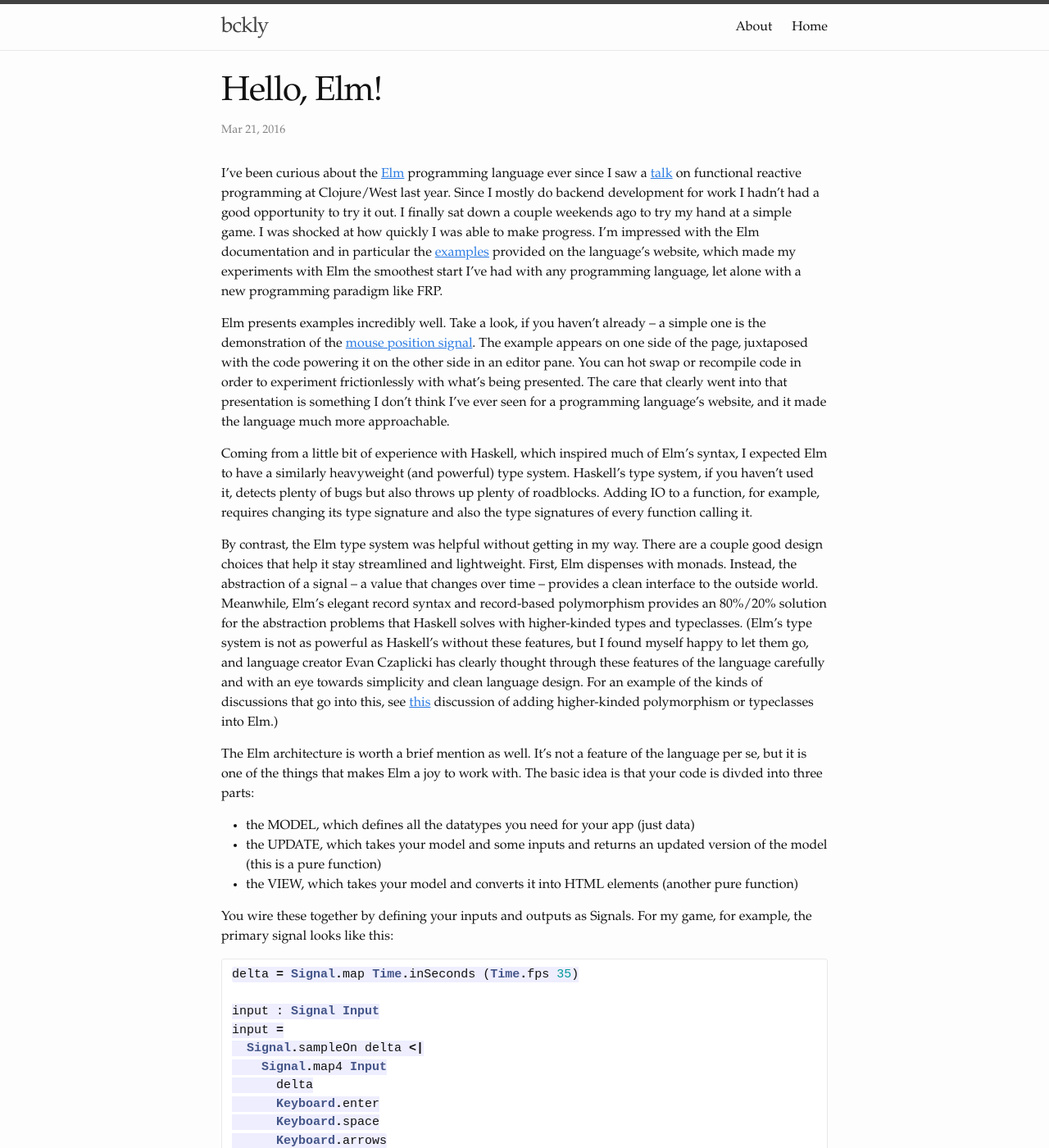
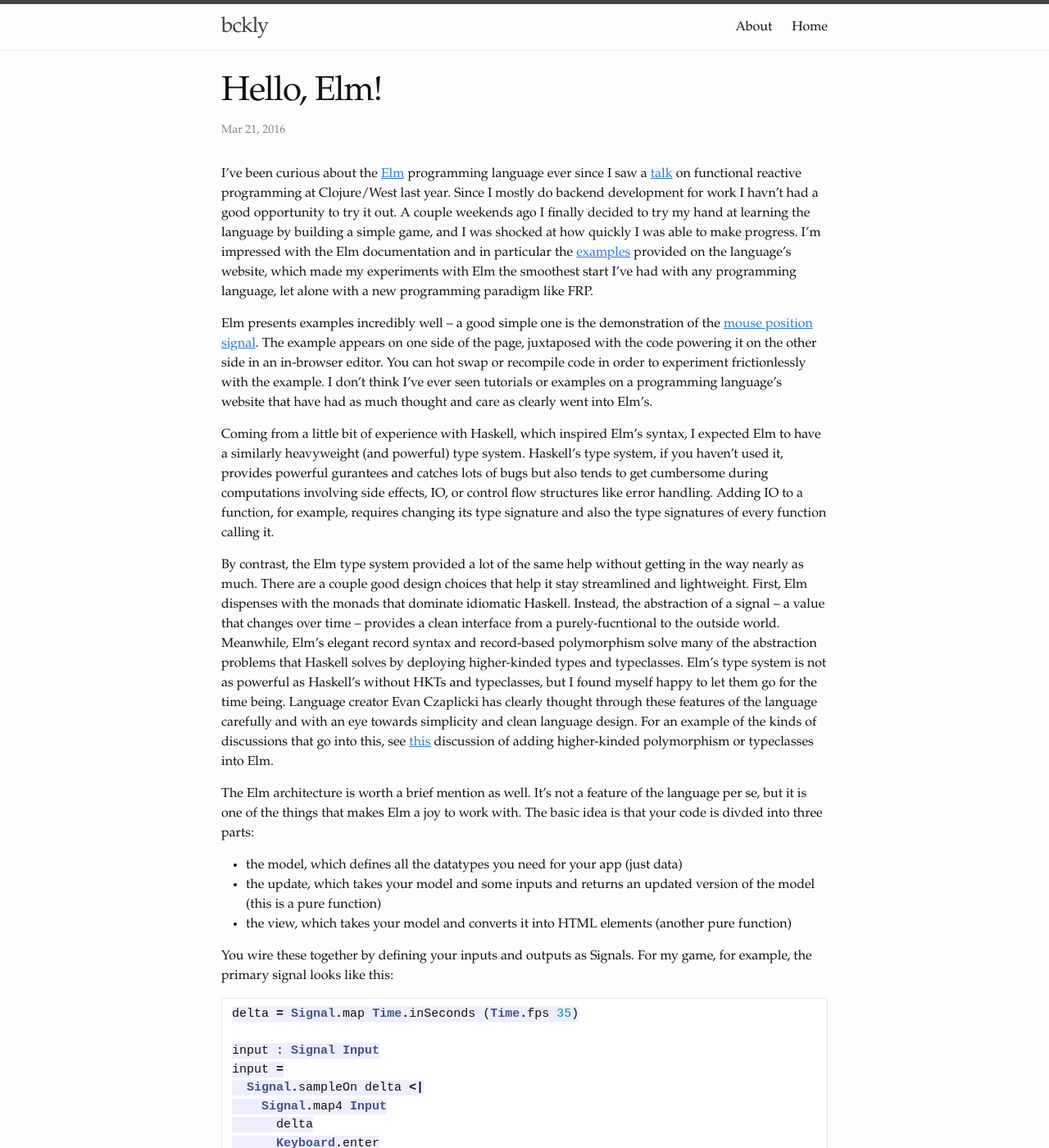
Before and after one commit to loganmhb/bckly.com, a Jekyll site: the page built from _posts/2016-03-19-hello-elm.markdown, in a window 1280 px wide and 1400 px high. Shown: the whole window at 82% size. Built offline with Jekyll 4.4.1, drawn with Linux system fonts in a browser that asks for light colours; some of the changed text lies outside the part shown.

Commit message:
Editing hello elm

````diff
--- a/_posts/2016-03-19-hello-elm.markdown
+++ b/_posts/2016-03-19-hello-elm.markdown
@@ -6,19 +6,19 @@ tags: elm
 date: March 21, 2016
 ---
 
-I've been curious about the [Elm][elm] programming language ever since I saw a [talk][clojurewesttalk] on functional reactive programming at Clojure/West last year. Since I mostly do backend development for work I hadn't had a good opportunity to try it out. I finally sat down a couple weekends ago to try my hand at a simple game. I was shocked at how quickly I was able to make progress. I'm impressed with the Elm documentation and in particular the [examples][examples] provided on the language's website, which made my experiments with Elm the smoothest start I've had with any programming language, let alone with a new programming paradigm like FRP.
+I've been curious about the [Elm][elm] programming language ever since I saw a [talk][clojurewesttalk] on functional reactive programming at Clojure/West last year. Since I mostly do backend development for work I havn't had a good opportunity to try it out. A couple weekends ago I finally decided to try my hand at learning the language by building a simple game, and I was shocked at how quickly I was able to make progress. I'm impressed with the Elm documentation and in particular the [examples][examples] provided on the language's website, which made my experiments with Elm the smoothest start I've had with any programming language, let alone with a new programming paradigm like FRP.
 
-Elm presents examples incredibly well. Take a look, if you haven't already -- a simple one is the demonstration of the [mouse position signal][mousepos]. The example appears on one side of the page, juxtaposed with the code powering it on the other side in an editor pane. You can hot swap or recompile code in order to experiment frictionlessly with what's being presented. The care that clearly went into that presentation is something I don't think I've ever seen for a programming language's website, and it made the language much more approachable.
+Elm presents examples incredibly well -- a good simple one is the demonstration of the [mouse position signal][mousepos]. The example appears on one side of the page, juxtaposed with the code powering it on the other side in an in-browser editor. You can hot swap or recompile code in order to experiment frictionlessly with the example. I don't think I've ever seen tutorials or examples on a programming language's website that have had as much thought and care as clearly went into Elm's.
 
-Coming from a little bit of experience with Haskell, which inspired much of Elm's syntax, I expected Elm to have a similarly heavyweight (and powerful) type system. Haskell's type system, if you haven't used it, detects plenty of bugs but also throws up plenty of roadblocks. Adding IO to a function, for example, requires changing its type signature and also the type signatures of every function calling it.
+Coming from a little bit of experience with Haskell, which inspired Elm's syntax, I expected Elm to have a similarly heavyweight (and powerful) type system. Haskell's type system, if you haven't used it, provides powerful gurantees and catches lots of bugs but also tends to get cumbersome during computations involving side effects, IO, or control flow structures like error handling. Adding IO to a function, for example, requires changing its type signature and also the type signatures of every function calling it.
 
-By contrast, the Elm type system was helpful without getting in my way. There are a couple good design choices that help it stay streamlined and lightweight. First, Elm dispenses with monads. Instead, the abstraction of a signal -- a value that changes over time -- provides a clean interface to the outside world. Meanwhile, Elm's elegant record syntax and record-based polymorphism provides an 80%/20% solution for the abstraction problems that Haskell solves with higher-kinded types and typeclasses. (Elm's type system is not as powerful as Haskell's without these features, but I found myself happy to let them go, and language creator Evan Czaplicki has clearly thought through these features of the language carefully and with an eye towards simplicity and clean language design. For an example of the kinds of discussions that go into this, see [this][HKPdiscussion] discussion of adding higher-kinded polymorphism or typeclasses into Elm.)
+By contrast, the Elm type system provided a lot of the same help without getting in the way nearly as much. There are a couple good design choices that help it stay streamlined and lightweight. First, Elm dispenses with the monads that dominate idiomatic Haskell. Instead, the abstraction of a signal -- a value that changes over time -- provides a clean interface from a purely-fucntional to the outside world. Meanwhile, Elm's elegant record syntax and record-based polymorphism solve many of the abstraction problems that Haskell solves by deploying higher-kinded types and typeclasses. Elm's type system is not as powerful as Haskell's without HKTs and typeclasses, but I found myself happy to let them go for the time being. Language creator Evan Czaplicki has clearly thought through these features of the language carefully and with an eye towards simplicity and clean language design. For an example of the kinds of discussions that go into this, see [this][HKPdiscussion] discussion of adding higher-kinded polymorphism or typeclasses into Elm.
 
 The Elm architecture is worth a brief mention as well. It's not a feature of the language per se, but it is one of the things that makes Elm a joy to work with. The basic idea is that your code is divded into three parts:
 
-- the MODEL, which defines all the datatypes you need for your app (just data)
-- the UPDATE, which takes your model and some inputs and returns an updated version of the model (this is a pure function)
-- the VIEW, which takes your model and converts it into HTML elements (another pure function)
+- the model, which defines all the datatypes you need for your app (just data)
+- the update, which takes your model and some inputs and returns an updated version of the model (this is a pure function)
+- the view, which takes your model and converts it into HTML elements (another pure function)
 
 You wire these together by defining your inputs and outputs as Signals. For my game, for example, the primary signal looks like this:
 
@@ -46,9 +46,9 @@ gameState = Signal.foldp update newGame input
 main = Signal.map2 view Window.dimensions gameState
 ```
 
-`newGame` creates an empty Game data structure, while `Signal.foldp` creates what's called a "past-dependent" signal -- essentially the game loop, stepping the state forward through time as the `input` signal changes. It took me a little while to get my head around this with the help of Elm's examples, but I now find it incredibly elegant.
+`newGame` creates an empty Game data structure, while `Signal.foldp` creates what's called a "past-dependent" signal -- essentially the game loop, stepping the state forward through time as the `input` signal changes. It took me a little while to get my head around this with the help of Elm's examples, but I now find it elegant and satisfying code.
 
-The bottom line is Elm made it fun to make things. Over the course of a few hours, I was able to create a bare-bones Asteroids clone that I've tinkered with over the past couple of weeks to refine. You can see it [here](/asteroids/) and the code is [on Github][asteroids-github]. Aside from a bit of a struggle to generate random numbers (more on that in another post, maybe).
+The bottom line is Elm made it fun to make things. Over the course of a few hours, I was able to create a bare-bones Asteroids clone that I've tinkered with over the past couple of weeks to refine. You can see it [here](/asteroids/) and the code is [on Github][asteroids-github].
 
 [elm]: http://elm-lang.org/
 [clojurewesttalk]: https://www.youtube.com/watch?v=rOKOCAkHNYw
````
Also changed, not shown: other parts of _posts/2016-03-19-hello-elm.markdown (+2 -2 lines).
